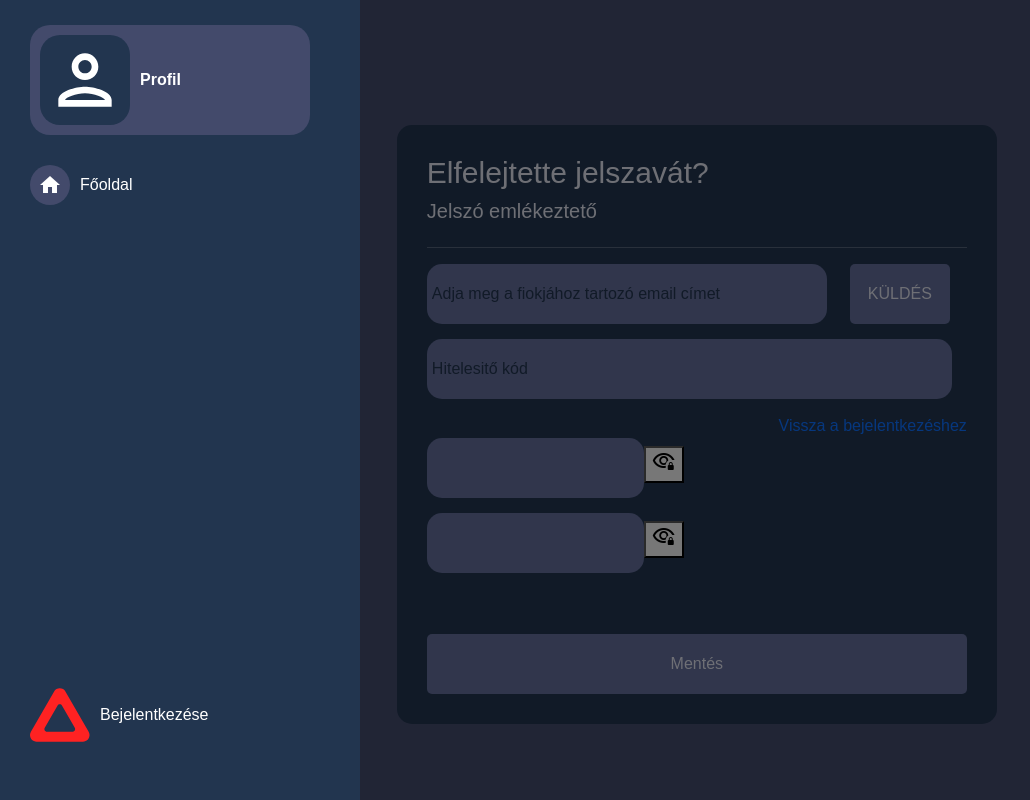
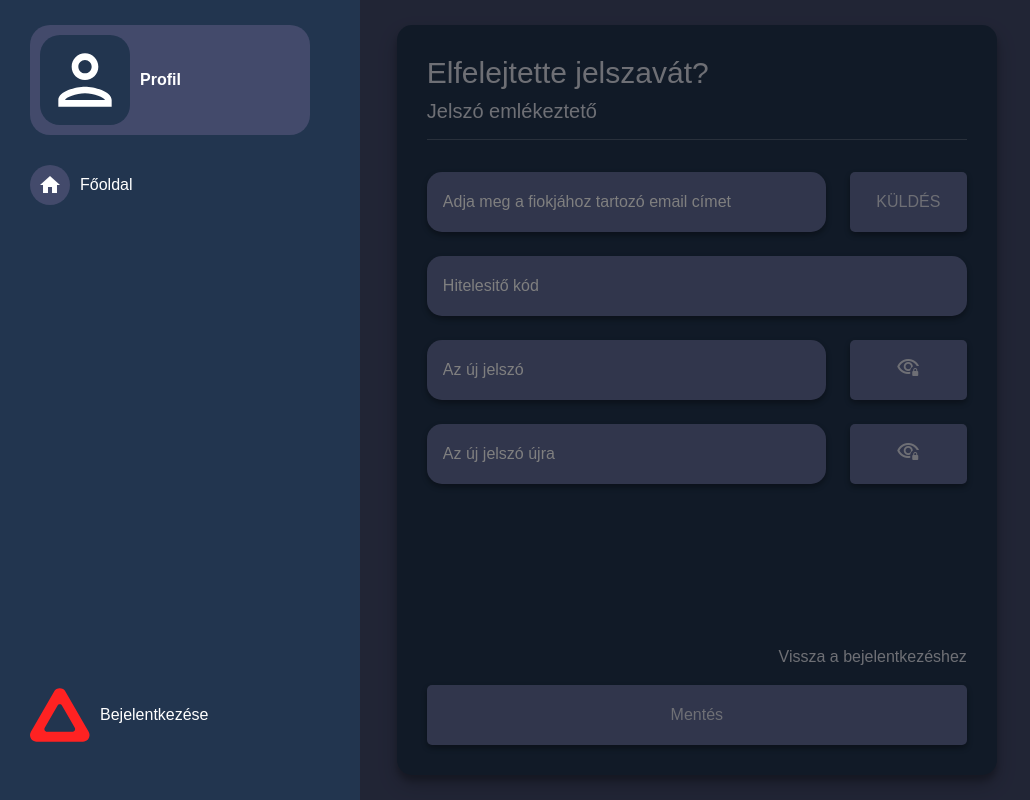
Before and after one commit to Hbence10/jogositvany-app, an Angular app in the folder driving_licence_app/: page /password-reset in a window 1280 px wide. Shown: the top 800 px of the page, without its empty margins (0-1030 px from the left). Built offline with nearby package versions, Linux system fonts and the light colour scheme; a web font is replaced by a local one.

Commit message:
password-reset frissítése

```diff
--- a/driving_licence_app/src/app/components/password-reset/password-reset.component.css
+++ b/driving_licence_app/src/app/components/password-reset/password-reset.component.css
@@ -1,34 +1,27 @@
-.main-container {
+#mainContainer {
   height: 100vh;
 }
 
-form {
+#secondContainer {
+  height: 750px;
   background-color: #22354F;
   width: 600px;
   padding: 30px;
   border-radius: 15px;
+  box-shadow: 0 10px 20px rgba(0,0,0,0.19), 0 6px 6px rgba(0,0,0,0.23);
 }
 
 input {
   height: 60px;
   border-radius: 15px;
-  margin-bottom: 15px;
   border: none;
   background-color: #626C99;
   color: #DEE0EB;
-  padding: 0px 5px;
+  box-shadow: 0 3px 6px rgba(0,0,0,0.16), 0 3px 6px rgba(0,0,0,0.23);
 }
 
 input::placeholder {
-  color: #22354F;
-}
-
-.email-input{
-  width: 400px;
-}
-
-.auth-input {
-  width: 525px;
+  color: white;
 }
 
 .filledButton {
@@ -38,9 +31,26 @@ input::placeholder {
   border: none;
   border-radius: 5px;
   padding: 5px;
-  width: 100px;
 }
 
 a {
   text-decoration: none;
 }
+
+.showButton {
+  height: 60px;
+  background-color: #626C99;
+  color: #DEE0EB;
+  border: none;
+  border-radius: 5px;
+}
+
+button {
+  box-shadow: 0 3px 6px rgba(0,0,0,0.16), 0 3px 6px rgba(0,0,0,0.23);
+}
+
+@media screen and (max-width: 640px) {
+  #secondContainer {
+    width: 100%;
+  }
+}
--- a/driving_licence_app/src/app/components/password-reset/password-reset.component.html
+++ b/driving_licence_app/src/app/components/password-reset/password-reset.component.html
@@ -1,96 +1,58 @@
-<div class="main-container container-fluid d-flex justify-content-center align-content-center mainFont">
-  <div class="row">
+<div id="mainContainer" class="container-fluid d-flex justify-content-center align-content-center mainFont">
+  <div class="row w-100">
     <div class="col-lg-12 d-flex justify-content-center align-items-center">
-      <div id="mainContainer" class="container-fluid px-4 pt-5">
-        <form
-          [formGroup]="form"
-          class="container-flud d-flex flex-column justify-content-between align-content-center"
-        >
+
+
+        <form id="secondContainer" [formGroup]="form" class="container-flud d-flex flex-column justify-content-between align-content-center">
           <div class="row">
             <div class="col-lg-12">
-              <div class="d-flex justify-content-between align-items-center">
-                <div>
-                  <h1 class="mainFont" style="font-size: 30px">
-                    Elfelejtette jelszavát?
-                  </h1>
-                  <h5 class="secondFont" style="font-size: 20px">
-                    Jelszó emlékeztető
-                  </h5>
-                </div>
-              </div>
+                <h1 class="mainFont text-lg-start text-center" style="font-size: 30px">Elfelejtette jelszavát?</h1>
+                <h5 class="secondFont text-lg-start text-center" style="font-size: 20px">Jelszó emlékeztető</h5>
               <hr />
             </div>
           </div>
 
-          <div style="height: 370px">
-            <div class="row">
-              <div class="col-lg-9">
-                <input
-                  type="text"
-                  class="email-input"
-                  placeholder="Adja meg a fiokjához tartozó email címet"
-                  formControlName="email"
-                />
+          <div class="h-100 d-flex flex-column">
+            <div class="row mt-3 mb-4">
+              <div class="col-lg-9 col-md-8 col-sm-8 col-7">
+                <input class="w-100 px-3" type="text" placeholder="Adja meg a fiokjához tartozó email címet" formControlName="email"/>
               </div>
-              <div class="col-lg-3 d-flex">
-                <button
-                  class="filledButton"
-                  (click)="getCode()"
-                  [disabled]="form.controls['email'].invalid"
-                >
+              <div class="col-lg-3 col-md-4 col-sm-4 col-5">
+                <button class="filledButton w-100" (click)="getCode()"[disabled]="form.controls['email'].invalid">
                   KÜLDÉS
                 </button>
               </div>
             </div>
 
-            <div class="row">
+            <div class="row mb-4">
               <div class="col-lg-12">
-                <input
-                  type="text"
-                  class="auth-input"
-                  placeholder="Hitelesitő kód"
-                  formControlName="verificationCode"
-                  #vCodeInput
-                  (input)="checkVCode(vCodeInput.value)"
-                />
+                <input type="text" class="w-100 px-3" placeholder="Hitelesitő kód" formControlName="verificationCode" #vCodeInput (input)="checkVCode(vCodeInput.value)"/>
               </div>
             </div>
 
-            <div class="d-flex justify-content-end align-items-center">
-              <a routerLink="/login">
-                Vissza a bejelentkezéshez
-              </a>
-            </div>
-
             @if (isCorrectVCode()) {
-            <div class="row">
-              <div class="col-lg-12">
-                <input
-                  [type]="isShowPassword() ? 'text' : 'password'"
-                  formControlName="password"
-                />
-                <button (click)="showPassword($event)">
-                  <span class="material-symbols-outlined">{{
-                    isShowPassword() ? "visibility" : "visibility_lock"
-                  }}</span>
+            <div class="row mb-4">
+              <div class="col-9">
+                <input [type]="isShowPassword() ? 'text' : 'password'" formControlName="password" class="w-100 px-3" placeholder="Az új jelszó"/>
+              </div>
+              <div class="col-3">
+                <button class="showButton w-100" (click)="showPassword($event)" >
+                  <span class="material-symbols-outlined">
+                    {{isShowPassword() ? "visibility" : "visibility_lock"}}
+                  </span>
                 </button>
               </div>
             </div>
 
             <div class="row">
-              <div class="col-lg-12">
-                <input
-                  [type]="isShowPasswordAgain() ? 'text' : 'password'"
-                  formControlName="passwordAgain"
-                />
-                <button
-                  (click)="showPasswordAgain($event)"
-                  [attr.aria-label]="'Hide password'"
-                  [attr.aria-pressed]="isShowPassword()"
-                >
-                  <span class="material-symbols-outlined">{{
-                    isShowPasswordAgain() ? "visibility" : "visibility_lock"
-                  }}</span>
+              <div class="col-9">
+                <input [type]="isShowPasswordAgain() ? 'text' : 'password'" formControlName="passwordAgain" class="w-100 px-3" placeholder="Az új jelszó újra"/>
+              </div>
+              <div class="col-3">
+                <button class="showButton w-100" (click)="showPasswordAgain($event)">
+                  <span class="material-symbols-outlined">
+                    {{isShowPasswordAgain() ? "visibility" : "visibility_lock"}}
+                  </span>
                 </button>
               </div>
             </div>
@@ -99,18 +61,14 @@
 
           <div class="row">
             <div class="col-lg-12">
-              <button
-                class="w-100 filledButton"
-                matButton="filled"
-                [disabled]="form.invalid"
-                (click)="sendReset(vCodeInput.value)"
-              >
+              <p routerLink="/login" class="text-lg-end text-center my-3">Vissza a bejelentkezéshez</p>
+              <button class="w-100 filledButton" matButton="filled" [disabled]="form.invalid" (click)="sendReset(vCodeInput.value)">
                 Mentés
               </button>
             </div>
           </div>
         </form>
-      </div>
+
     </div>
   </div>
 </div>
--- a/driving_licence_app/src/app/components/password-reset/password-reset.component.ts
+++ b/driving_licence_app/src/app/components/password-reset/password-reset.component.ts
@@ -1,4 +1,4 @@
-import { CommonModule } from '@angular/common';
+
 import { Component, inject, OnInit, signal } from '@angular/core';
 import { AbstractControl, FormControl, FormGroup, ReactiveFormsModule, Validators } from '@angular/forms';
 import { Router, RouterModule } from "@angular/router";
@@ -33,13 +33,11 @@ function validatePassword(control: AbstractControl): { [key: string]: any } | nu
 
 @Component({
   selector: 'app-password-reset',
-  imports: [RouterModule, CommonModule, ReactiveFormsModule],
+  imports: [RouterModule, ReactiveFormsModule],
   templateUrl: './password-reset.component.html',
   styleUrl: './password-reset.component.css'
 })
 export class PasswordResetComponent implements OnInit {
-
-
   private userService = inject(UsersService)
   private router = inject(Router)
   isShowPassword = signal<boolean>(false)
```
